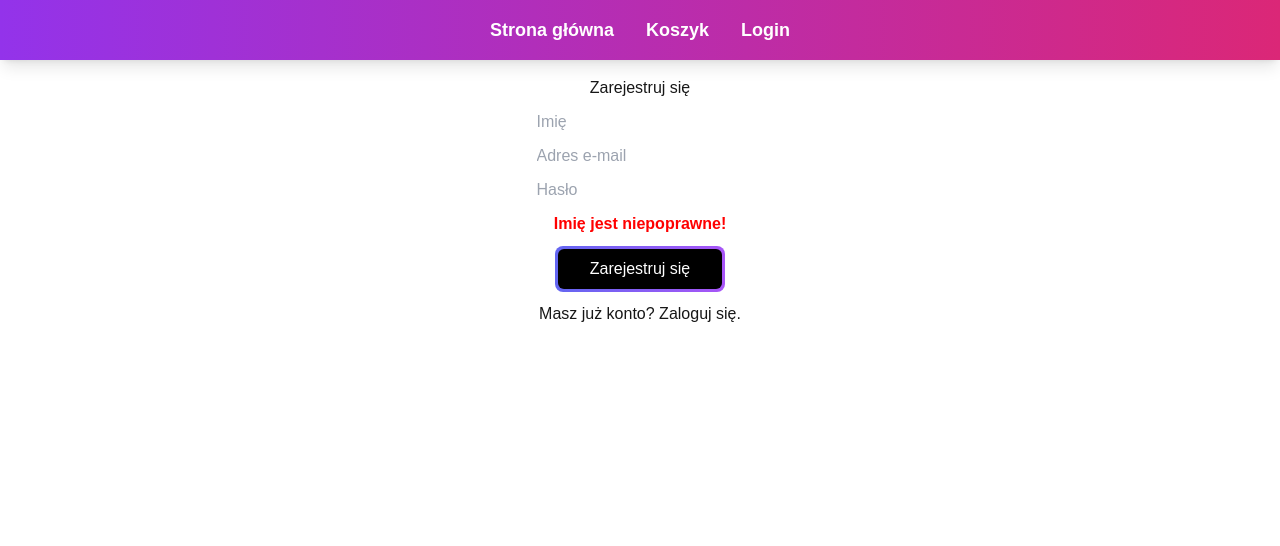
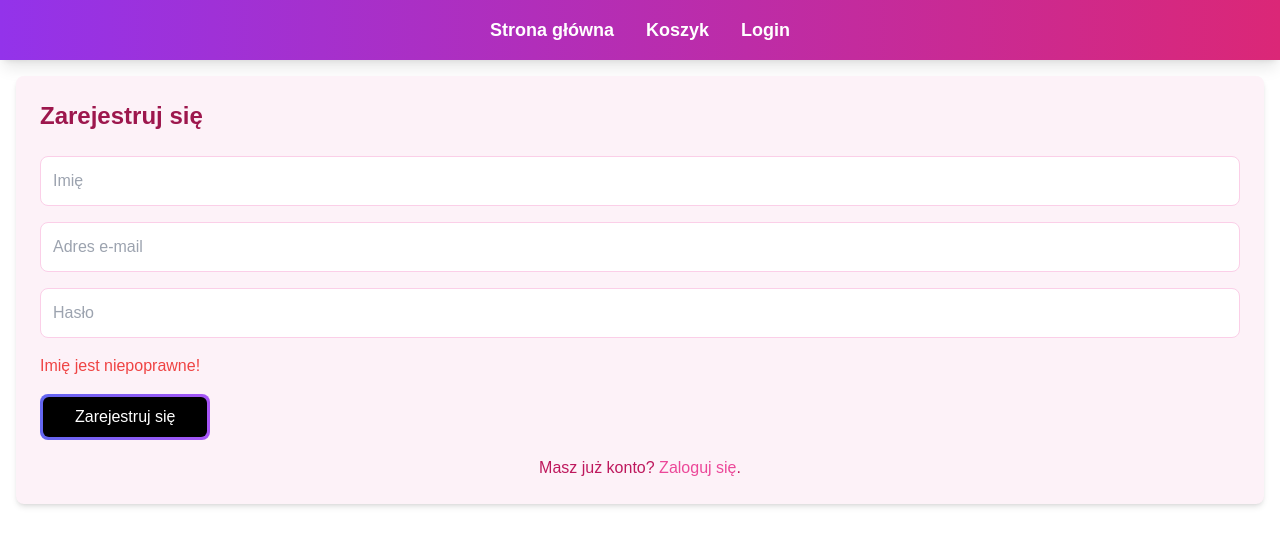
Before and after one commit to UniversityOfGdanskProjects/projektprogramistyczny-martapiotrowska257, a Next.js app in the folder sklep-internetowy/: page /register in a window 1280 px wide. Both pictures are taken after a click on the button "Zarejestruj się". Shown: the top 546 px of the page. Built offline with nearby package versions, Linux system fonts and the light colour scheme.

Commit message:
Refactor login and registration pages for improved styling and user experience; enhance input fields and error messages

```diff
--- a/sklep-internetowy/app/login/page.js
+++ b/sklep-internetowy/app/login/page.js
@@ -29,31 +29,40 @@ export default function LoginPage() {
   }
 
   return (
-    <div className={styles.loginBox}>
-      <h1>Zaloguj się</h1>
+    <div className="p-6 bg-pink-50 rounded-lg shadow-md">
+      <h2 className="text-2xl font-bold mb-6 text-pink-800">Zaloguj się</h2>
+      <div className="space-y-4">
         <input
           type="email"
           placeholder="Adres e-mail"
           value={email}
           onChange={(e) => setEmail(e.target.value)}
+          className="w-full p-3 border border-pink-200 rounded-lg focus:outline-none focus:ring-2 focus:ring-pink-400"
         />
         <input
           type="password"
           placeholder="Hasło"
           value={password}
           onChange={(e) => setPassword(e.target.value)}
+          className="w-full p-3 border border-pink-200 rounded-lg focus:outline-none focus:ring-2 focus:ring-pink-400"
         />
-
         <button onClick={handleLogin} className="p-[3px] relative">
           <div className="absolute inset-0 bg-gradient-to-r from-indigo-500 to-purple-500 rounded-lg" />
           <div className="px-8 py-2  bg-black rounded-[6px]  relative group transition duration-200 text-white hover:bg-transparent">
             Zaloguj się
           </div>
         </button>
-
-      <p>
-        Nie masz konta? <Link href="/register">Zarejestruj się</Link>.
+        <p className="text-center text-pink-700">
+          Nie masz konta?{" "}
+          <Link
+            href="/register"
+            className="text-pink-500 hover:text-pink-600 font-medium"
+          >
+            Zarejestruj się
+          </Link>
+          .
         </p>
+      </div>
     </div>
   );
 }
--- a/sklep-internetowy/app/register/page.js
+++ b/sklep-internetowy/app/register/page.js
@@ -59,37 +59,39 @@ export default function RegisterPage() {
   }, [name, email, password]);
 
   return (
-    <div className={styles.loginBox}>
-      <h1>Zarejestruj się</h1>
+    <div className="p-6 bg-pink-50 rounded-lg shadow-md">
+      <h2 className="text-2xl font-bold mb-6 text-pink-800">Zarejestruj się</h2>
+      <div className="space-y-4">
         <input
           type="text"
           placeholder="Imię"
           value={name}
           onChange={(e) => setName(e.target.value)}
+          className="w-full p-3 border border-pink-200 rounded-lg focus:outline-none focus:ring-2 focus:ring-pink-400"
         />
         <input
           type="email"
           placeholder="Adres e-mail"
           value={email}
           onChange={(e) => setEmail(e.target.value)}
+          className="w-full p-3 border border-pink-200 rounded-lg focus:outline-none focus:ring-2 focus:ring-pink-400"
         />
         <input
           type="password"
           placeholder="Hasło"
           value={password}
           onChange={(e) => setPassword(e.target.value)}
+          className="w-full p-3 border border-pink-200 rounded-lg focus:outline-none focus:ring-2 focus:ring-pink-400"
         />
-      {nameError && <p className={styles.errorText}>Imię jest niepoprawne!</p>}
+        {nameError && <p className="text-red-500">Imię jest niepoprawne!</p>}
         {emailError && (
-        <p className={styles.errorText}>Adres e-mail jest niepoprawny!</p>
+          <p className="text-red-500">Adres e-mail jest niepoprawny!</p>
         )}
         {passwordError && (
-        <p className={styles.errorText}>
-          Hasło musi mieć co najmniej 6 znaków!
-        </p>
+          <p className="text-red-500">Hasło musi mieć co najmniej 6 znaków!</p>
         )}
         {registerSuccess && (
-        <p className={styles.successText}>
+          <p className="text-green-500">
             Rejestracja pomyślna! Możesz się teraz zalogować.
           </p>
         )}
@@ -105,9 +107,17 @@ export default function RegisterPage() {
           </div>
         </button>
 
-      <p>
-        Masz już konto? <Link href="/login">Zaloguj się</Link>.
+        <p className="text-center text-pink-700">
+          Masz już konto?{" "}
+          <Link
+            href="/login"
+            className="text-pink-500 hover:text-pink-600 font-medium"
+          >
+            Zaloguj się
+          </Link>
+          .
         </p>
+      </div>
     </div>
   );
 }
```
Lines whose indentation alone changed are shown as unchanged.
